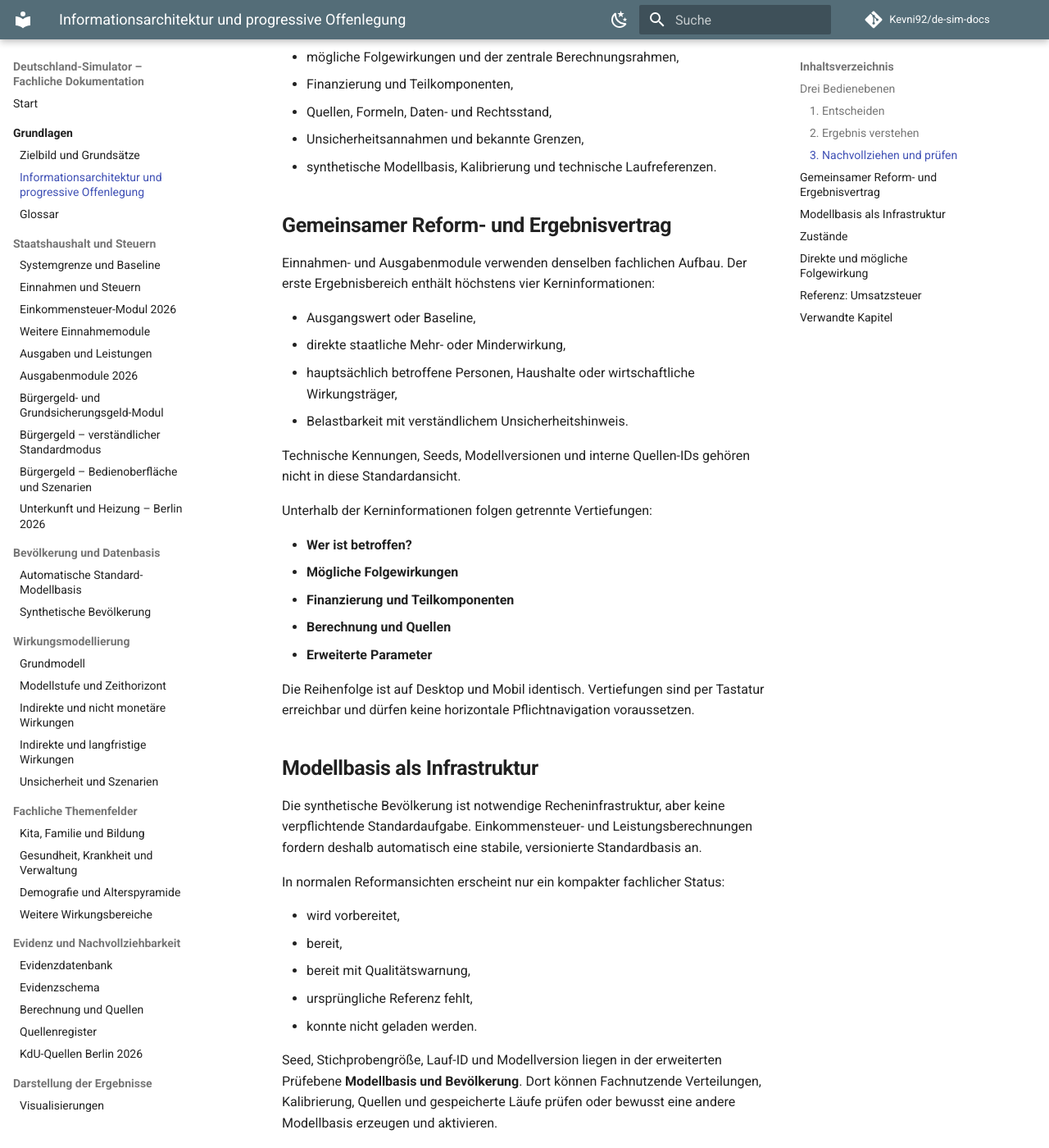
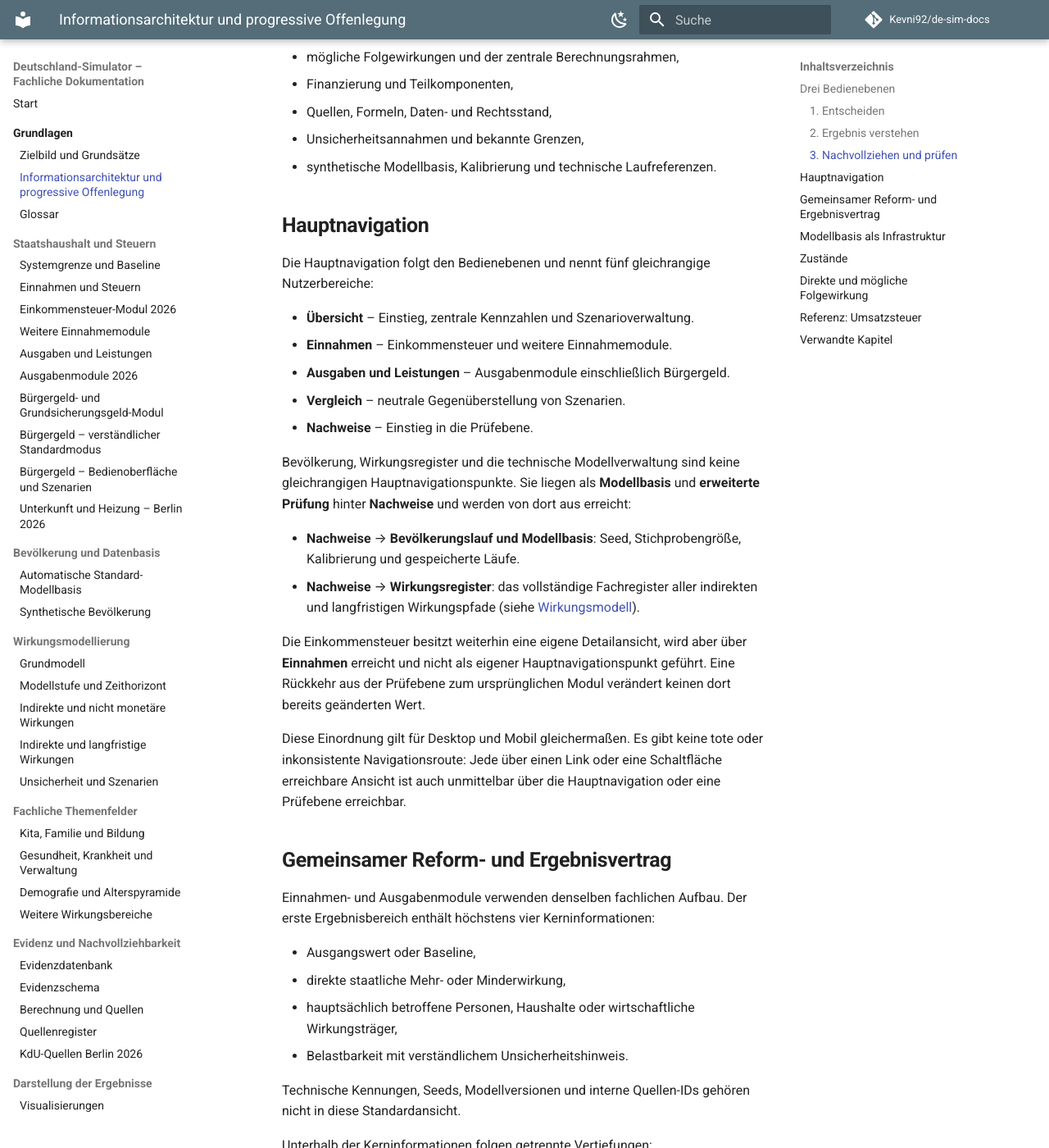
Before and after one commit to Kevni92/de-sim-docs, an MkDocs documentation site: the page built from docs/01-produkt/informationsarchitektur-und-progressive-offenlegung.md, in a window 1280 px wide and 1400 px high, scrolled down 955 px. Shown: the whole window at 82% size. Built offline with MkDocs 1.6.1 and Material for MkDocs 9.7.7, drawn with Linux system fonts in a browser that asks for light colours; comment, search, counter and statistics services are not loaded; some of the changed text lies outside the part shown.

Commit message:
docs: Informationsarchitektur und progressive Offenlegung abschließen (#31)
Ergänzt die verbleibenden Lücken aus Kevni92/de-sim-docs#21: Beschreibung der
neuen fünfteiligen Hauptnavigation und der Einordnung von Bevölkerung,
Wirkungsregister und technischer Modellverwaltung als Prüfebene hinter
"Nachweise"; explizite Dokumentation der zwei Zugangswege auf Wirkungsdaten
(kontextbezogene Folgewirkung im Modul versus vollständiges Wirkungsregister);
konsistentere Querverweise zwischen Produktgrundsätzen, Informationsarchitektur,
Wirkungsmodell, Bürgergeld-Modul und Berechnungstransparenz; aktualisiertes
docs/llms.txt mit allen bislang fehlenden öffentlichen Kapiteln.

mkdocs build --strict läuft ohne Fehler durch.

Closes Kevni92/de-sim-docs#21

```diff
--- a/docs/01-produkt/informationsarchitektur-und-progressive-offenlegung.md
+++ b/docs/01-produkt/informationsarchitektur-und-progressive-offenlegung.md
@@ -37,6 +37,25 @@ Bei Bedarf bleiben vollständig erreichbar:
 - Quellen, Formeln, Daten- und Rechtsstand,
 - Unsicherheitsannahmen und bekannte Grenzen,
 - synthetische Modellbasis, Kalibrierung und technische Laufreferenzen.
+
+## Hauptnavigation
+
+Die Hauptnavigation folgt den Bedienebenen und nennt fünf gleichrangige Nutzerbereiche:
+
+- **Übersicht** – Einstieg, zentrale Kennzahlen und Szenarioverwaltung.
+- **Einnahmen** – Einkommensteuer und weitere Einnahmemodule.
+- **Ausgaben und Leistungen** – Ausgabenmodule einschließlich Bürgergeld.
+- **Vergleich** – neutrale Gegenüberstellung von Szenarien.
+- **Nachweise** – Einstieg in die Prüfebene.
+
+Bevölkerung, Wirkungsregister und die technische Modellverwaltung sind keine gleichrangigen Hauptnavigationspunkte. Sie liegen als **Modellbasis** und **erweiterte Prüfung** hinter **Nachweise** und werden von dort aus erreicht:
+
+- **Nachweise** → **Bevölkerungslauf und Modellbasis**: Seed, Stichprobengröße, Kalibrierung und gespeicherte Läufe.
+- **Nachweise** → **Wirkungsregister**: das vollständige Fachregister aller indirekten und langfristigen Wirkungspfade (siehe [Wirkungsmodell](../04-modell/wirkungsmodell.md)).
+
+Die Einkommensteuer besitzt weiterhin eine eigene Detailansicht, wird aber über **Einnahmen** erreicht und nicht als eigener Hauptnavigationspunkt geführt. Eine Rückkehr aus der Prüfebene zum ursprünglichen Modul verändert keinen dort bereits geänderten Wert.
+
+Diese Einordnung gilt für Desktop und Mobil gleichermaßen. Es gibt keine tote oder inkonsistente Navigationsroute: Jede über einen Link oder eine Schaltfläche erreichbare Ansicht ist auch unmittelbar über die Hauptnavigation oder eine Prüfebene erreichbar.
 
 ## Gemeinsamer Reform- und Ergebnisvertrag
 
@@ -112,6 +131,9 @@ Die Umsatzsteuer dient als erste Referenzimplementierung des Reform- und Ergebni
 - [Zielbild und Grundsätze](vision-und-grundsaetze.md)
 - [Synthetische Bevölkerung und Modellbasis](../03-daten/synthetische-bevoelkerung.md)
 - [Weitere Einnahmemodule](../02-fiskal/weitere-einnahmemodule.md)
+- [Bürgergeld-Standardmodus](../02-fiskal/buergergeld-standardmodus.md)
+- [Wirkungsmodell](../04-modell/wirkungsmodell.md)
+- [Indirekte und langfristige Wirkungen](../04-modell/indirekte-und-langfristige-wirkungen.md)
 - [Modellstufe und Zeithorizont](../04-modell/modellstufe-und-zeithorizont.md)
 - [Unsicherheit und Szenarien](../04-modell/unsicherheit-und-szenarien.md)
 - [Berechnung und Quellen](../06-evidenz/berechnungstransparenz.md)
```
Also changed, not shown: other parts of docs/01-produkt/informationsarchitektur-und-progressive-offenlegung.md (+2 -2 lines), docs/01-produkt/vision-und-grundsaetze.md (+3 -1 lines), docs/02-fiskal/buergergeld-modul.md (+4 -1 lines), docs/04-modell/indirekte-und-langfristige-wirkungen.md (+16 -2 lines), docs/06-evidenz/berechnungstransparenz.md (+5 -1 lines), docs/llms.txt (+14 -3 lines).
